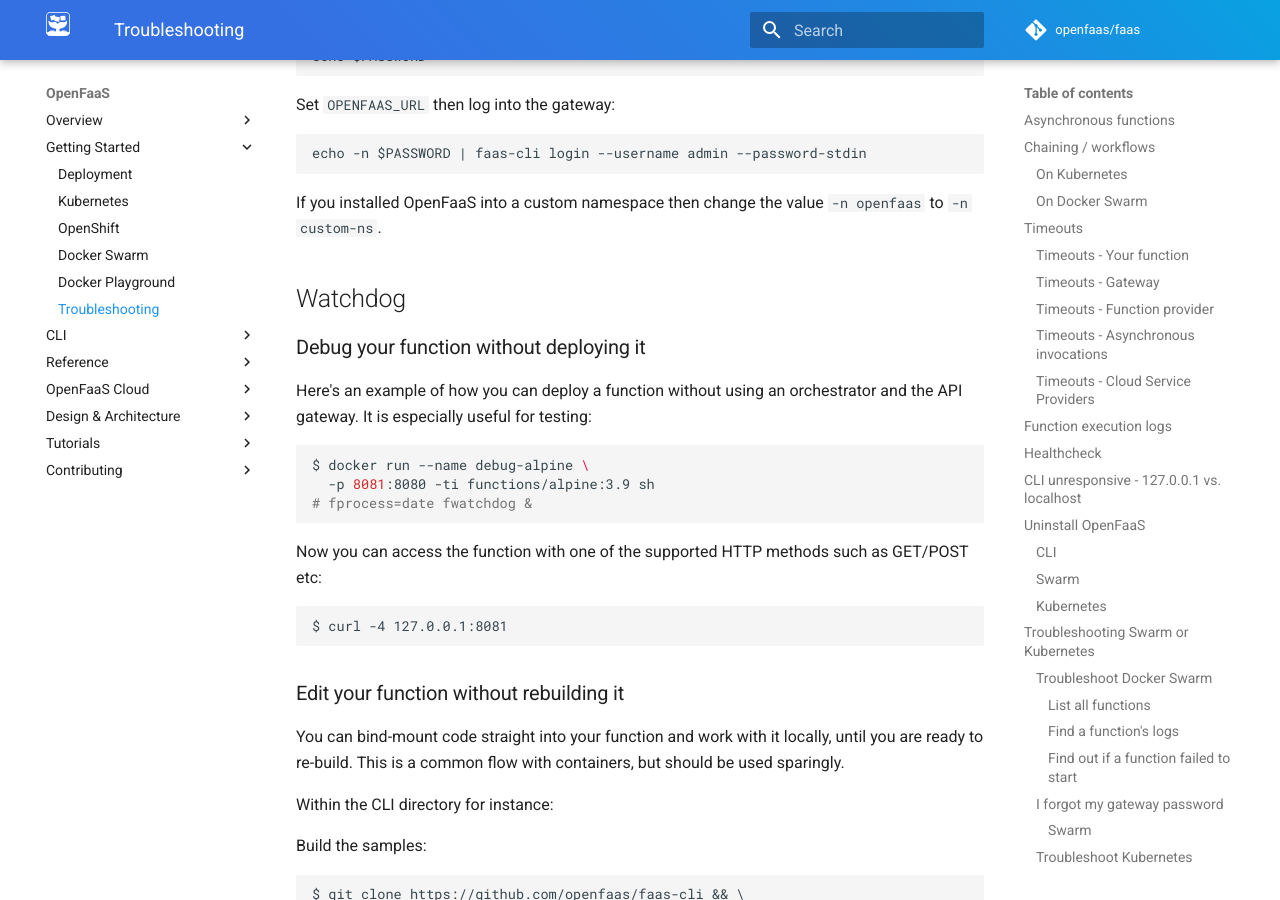
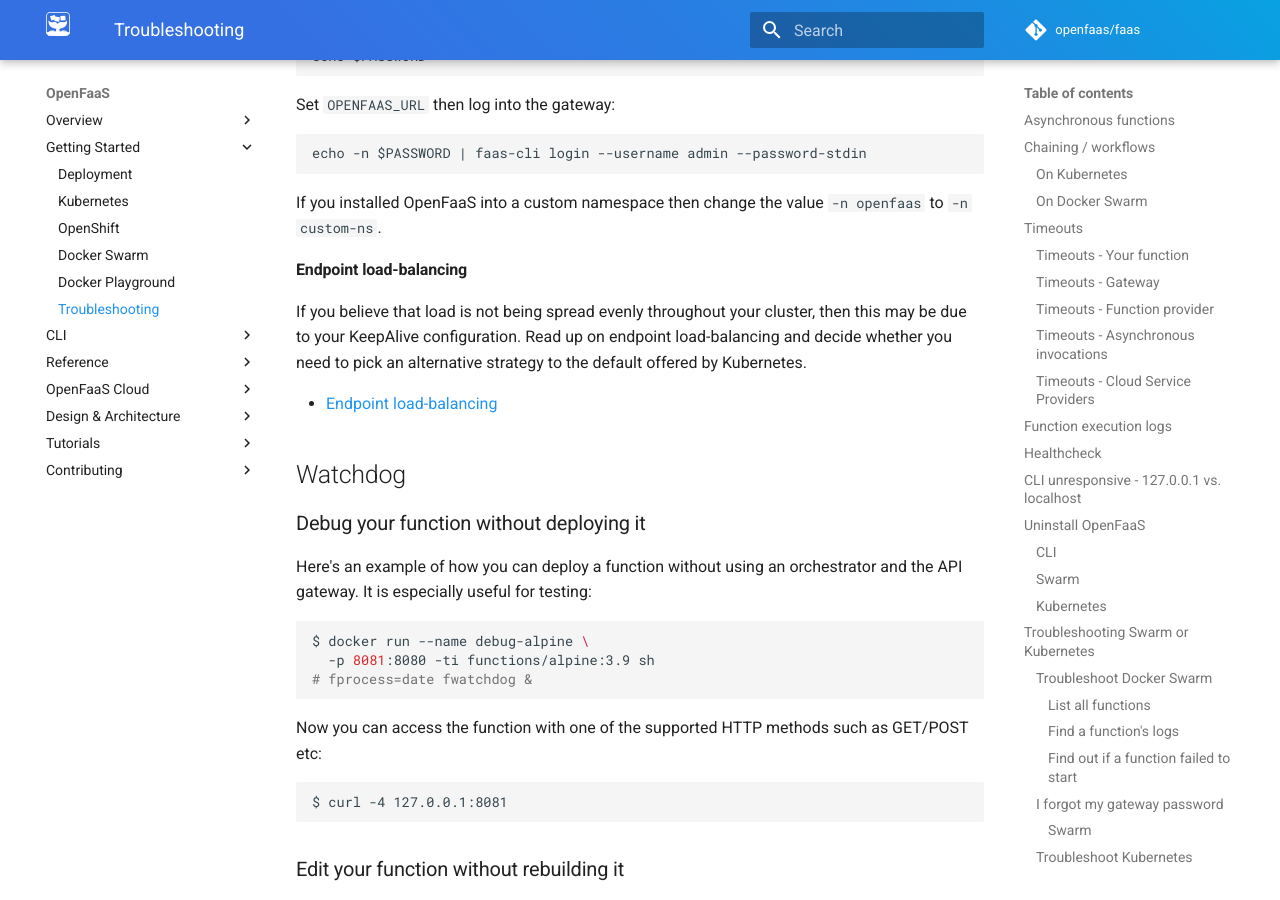
Before and after one commit to openfaas/docs, an MkDocs documentation site: the page built from docs/deployment/troubleshooting.md, in a window 1280 px wide and 900 px high, scrolled down 7961 px. Built offline with MkDocs 1.6.1 and Material for MkDocs 9.7.7, drawn with Linux system fonts in a browser that asks for light colours; comment, search, counter and statistics services are not loaded.

Commit message:
Add note on endpoint load-balancing
Signed-off-by: Alex Ellis (OpenFaaS Ltd) <alexellis2@gmail.com>

```diff
--- a/docs/deployment/troubleshooting.md
+++ b/docs/deployment/troubleshooting.md
@@ -363,6 +363,12 @@ echo -n $PASSWORD | faas-cli login --username admin --password-stdin
 
 If you installed OpenFaaS into a custom namespace then change the value `-n openfaas` to `-n custom-ns`.
 
+#### Endpoint load-balancing
+
+If you believe that load is not being spread evenly throughout your cluster, then this may be due to your KeepAlive configuration. Read up on endpoint load-balancing and decide whether you need to pick an alternative strategy to the default offered by Kubernetes.
+
+* [Endpoint load-balancing](https://github.com/openfaas/faas-netes/tree/master/chart/openfaas#endpoint-load-balancing)
+
 ## Watchdog
 
 ### Debug your function without deploying it
```
Also changed, not shown: docs/architecture/production.md (+6 -0 lines).
